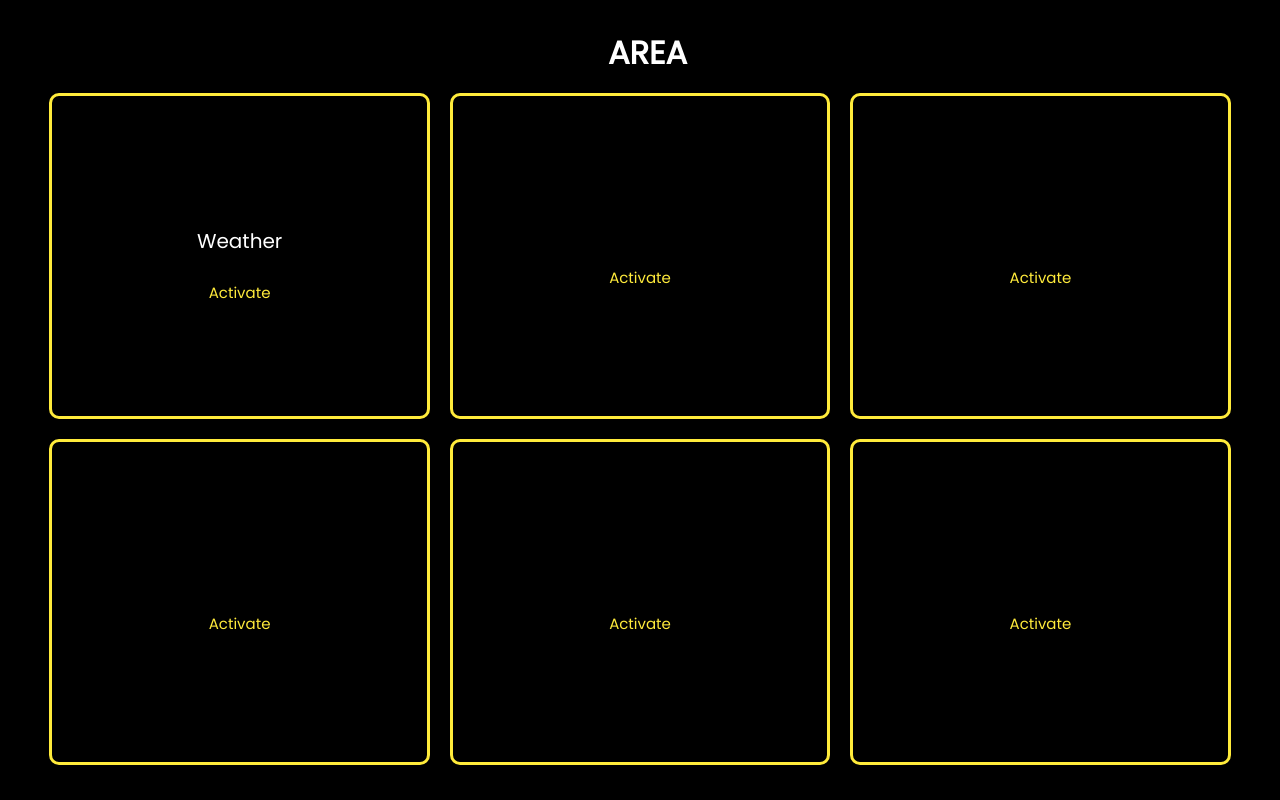
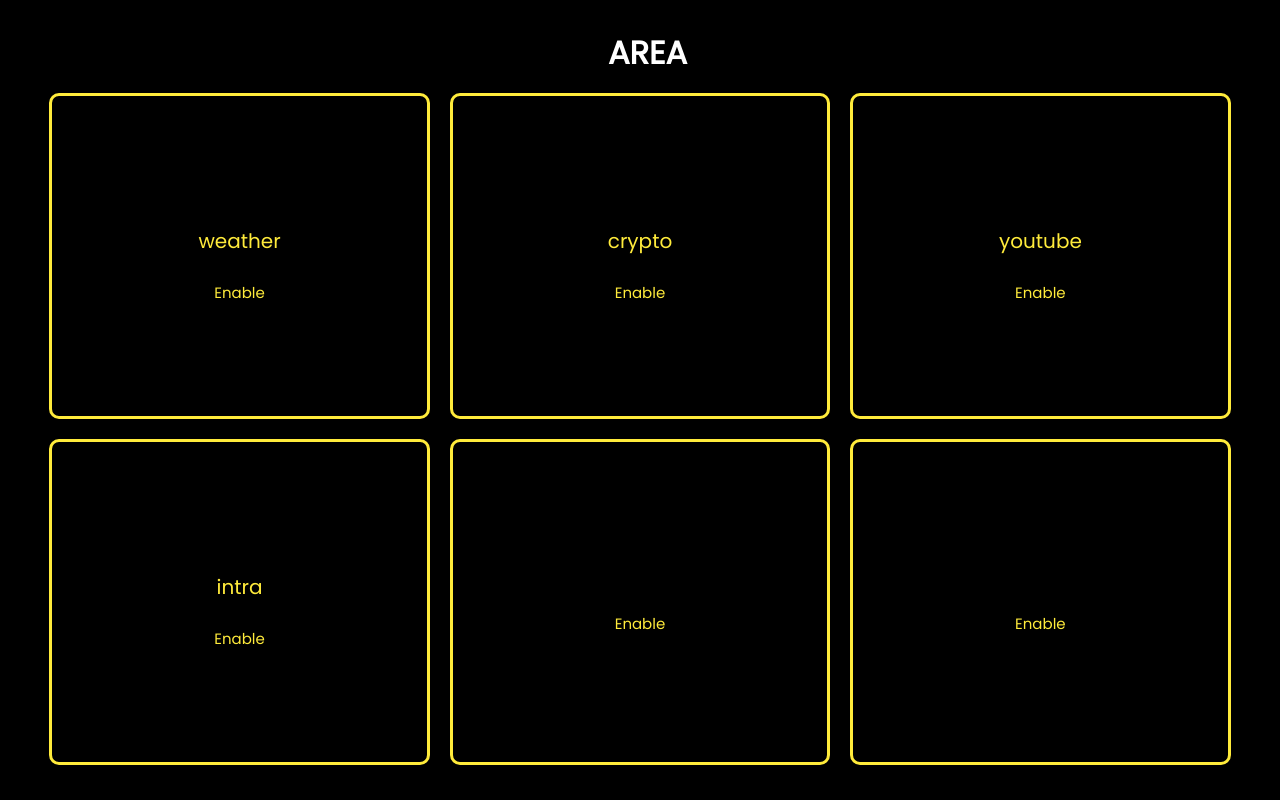
Before and after one commit to alexgarden92160/Area, a React (Create React App) app in the folder client/: page /subscription in a window 1280 px wide. Built offline with nearby package versions, Linux system fonts and the light colour scheme; no server answers.

Commit message:
[FIX] session storage [ADD] ....

```diff
--- /dev/null
+++ b/client/src/components/Pattern.js
@@ -0,0 +1,48 @@
+import React, { useState } from "react";
+import Draggable from 'react-draggable';
+
+export default function Pattern(props) {
+
+    function compare_type(type) {
+        if (type === "string")
+            return <input />
+        else if (type === "list") {
+
+            return <select />
+        }
+        else if (type === "int")
+            return <input />
+    }
+
+    function create_front() {
+        let tab = []
+        let tabt = []
+        let final = []
+
+        props.type.map((z) => {
+            tab.push(compare_type(z));
+
+        });
+        props.name.map((a) => {
+            tabt.push(<p className="title_name">{a}</p>)
+        });
+
+        for (var i = 0; i < props.name.length; i++) {
+            final.push(tabt[i]);
+            final.push(tab[i]);
+        }
+        return final
+    }
+
+    return (
+        <Draggable>
+            <div className='widget'>
+                {create_front()}
+                <select>
+                    <option>Reaction</option>
+                </select>
+            </div>
+        </Draggable>
+
+    );
+}
--- a/client/src/components/Popup.js
+++ b/client/src/components/Popup.js
@@ -2,18 +2,54 @@
 import React, { useState } from "react";
 import Draggable from 'react-draggable';
 import Home from '../pages/Home';
+import Pattern from './Pattern';
 import { useNavigate } from "react-router";
+import about from "../about.json";
 
 function Popup(props) {
+    let tab = []
+    let params = []
+    let n = []
+    let value = [[]]
 
-    const serv = ["Weather", "Youtube"]
-    const disp = serv.map((h) => {
-        if (true)
-            return <li>{h}</li>
+    const get_params = (nm) => {
+        about.services.map((h) => {
+            h.actions.map((z) => {
+                if (nm === z.name) {
+                    z.parameters.map((i) => {
+                        params.push(i.type)
+                        n.push(i.name)
+                        if (i.type === "list")
+                            value.push(i.values)
+                        else
+                            value.push([])
+                        console.log(i.name + " " + i.value)
+                    }
+                    )
+                }
+            });
+        });
+        Home.instance.addActions(<Pattern type={params} name={n} val={value} />)
+    }
 
-        return null
+    function fill_tab() {
+        let name = ""
+        about.services.map((h) => {
+            if ((sessionStorage.getItem(h.name) === 'true') === true) {
+                name = h.name
+                tab.push(<p>{h.name}</p>);
+                h.actions.map((z) => {
+                    tab.push(<button onClick={() => get_params(z.name)}>{z.name}</button>);
+                });
+            }
+        });
+        return tab;
     }
-    );
+
+    const res = fill_tab().map((h) => {
+        return <li>{h}</li>
+    });
+
     return (
         <Draggable>
             <div className='popup'
@@ -21,7 +57,7 @@
                     transform: props.visible ? ' translateY(0vh' : 'translateY(-100vh)',
                     opacity: props.visible ? '1' : '0'
                 }}>
-                <ul> {disp}</ul>
+                <ul>{res}</ul>
             </div>
         </Draggable>
 
--- a/client/src/components/Services.js
+++ b/client/src/components/Services.js
@@ -5,46 +5,29 @@
 import axios from 'axios';
 
 function Services(props) {
-  const [ac, setAc] = useState(null);
+  const [ac, setAc] = useState((sessionStorage.getItem(props.name) === 'true') === true ? "Disable" : "Enable")
 
-
-  const getactivation = async (e) => {
-    axios.post(
-      `http://localhost:8080/active/get`, {
-      service: props.name
-    }
-    ).then(res => setAc(res.data))
-  };
-
-  useEffect(() => {
-    getactivation()
-  }, []);
-
-  const checkac = () => {
-
-    if (ac === true)
-      return "Deactivate"
-    else
-      return "Activate"
-  }
-
-  const acdesac = () => {
-    if (ac === false) {
-      setAc(true)
-      axios.post(
-        `http://localhost:8080/active/set`, {
-        service: props.name,
-        state: true
+  const acdesac = async () => {
+    if ((sessionStorage.getItem(props.name) === 'true') === false) {
+      setAc("Disable")
+      sessionStorage.setItem(props.name, true);
+      await axios.post(
+        `http://onearea.online:3000/service/active/set`, {
+        service_name: props.name,
+        active_state: true,
+        id: sessionStorage.getItem("id")
       }
-      ).then(res => console.log(false))
+      );
     } else {
-      setAc(false)
-      axios.post(
-        `http://localhost:8080/active/set`, {
-        service: props.name,
-        state: false
+      setAc("Enable")
+      sessionStorage.setItem(props.name, false);
+      await axios.post(
+        `http://onearea.online:3000/service/active/set`, {
+        service_name: props.name,
+        active_state: false,
+        id: sessionStorage.getItem("id")
       }
-      ).then(res => console.log(true))
+      )
     }
   }
 
@@ -52,8 +35,7 @@
     <div className='sub'>
       <p>{props.name}</p>
       <div className='activatesub'>
-        <button onClick={acdesac}>{checkac()}</button>
-        {console.log(ac)}
+        <button onClick={async () => { await acdesac() }}>{(sessionStorage.getItem(props.name) === 'true') === true ? "Disable" : "Enable"}</button>
       </div>
     </div>
   )
--- a/client/src/pages/Home.js
+++ b/client/src/pages/Home.js
@@ -5,20 +5,26 @@
 import Popup from '../components/Popup';
 import Weather from '../components/Weather'
 import Mail from '../components/Mail'
+import Pattern from '../components/Pattern';
+import axios from 'axios';
+
 class Home extends React.Component {
   static instance;
-  // constructor(props) {
-  //   super(props);
-  //   Home.instance = this;
-  //   this.state = { components: [], ids: [] };
+  constructor(props) {
+    super(props);
+    Home.instance = this;
+    this.state = { actions: [], visible: false };
     //   this.cpt = 0;
     //   this.loadWidgets();
-  // }
+  }
 
-  // addComp(comp) {
+  addActions(comp) {
+    var comptmp = this.state.actions
     //   console.log(comp.type.name);
     //   var tmp = JSON.parse(sessionStorage.getItem("widgets"))
-  //   tmp.list.push(comp.type.name);
+    comptmp.push(comp);
+    this.setState({ actions: comptmp });
+
     //   sessionStorage.setItem("widgets", JSON.stringify(tmp));
     //   console.log(sessionStorage.getItem("widgets"));
     //   axios.post("http://localhost:8080/widgets/add", {
@@ -27,7 +33,7 @@
     //   }).then(() => {
     //     this.addComponent(comp)
     //   })
-  // }
+  }
 
   // addComponent(comp) {
   //   var tmpcomp = this.state.components;
@@ -86,9 +92,6 @@
   //     return <Crypto id={this.getCurrentId()} />
   // }
 
-  state = {
-    visible: false
-  }
   switch = () => {
     if (this.state.visible === true) {
       this.setState({
@@ -118,8 +121,9 @@
             <Popup
               visible={this.state.visible}
               hide={this.hide} />
-            <Mail />
-            {/* <p>Bienvenue {sessionStorage.getItem("name")}</p> */}
+
+            <div>{this.state.actions}</div>
+
           </div>
         </div>
       </body>
--- a/client/src/pages/Login.js
+++ b/client/src/pages/Login.js
@@ -25,14 +25,16 @@
         axios.post("http://onearea.online:3000/service/active/getall", {
           id: res.data[0].id
         }).then((resa) => {
-          console.log(resa.data[0]);
-          if (res.status === 200) {
-            // sessionStorage.setItem("Weather", resa.data[0].Weather.is_active);
-            // sessionStorage.setItem("Youtube", resa.data[0].Youtube.is_active);
+          console.log(resa.status)
+          if (resa.status === 200) {
+            sessionStorage.setItem("weather", resa.data.weather.is_active);
+            sessionStorage.setItem("youtube", resa.data.youtube.is_active);
+            //sessionStorage.setItem("crypto", resa.data.crypto.is_active);
+            sessionStorage.setItem("intra", resa.data.intra.is_active);
           }
         })
         navigation("/", { replace: true });
-        //window.location.reload(false);
+        window.location.reload(false);
       }
     })
       .catch((error) => {
--- a/client/src/pages/Register.js
+++ b/client/src/pages/Register.js
@@ -23,11 +23,14 @@
         sessionStorage.setItem("id", res.data[0].id);
 
         axios.post("http://onearea.online:3000/active/getall", {
+          id: res.data[0].id
         }).then((resa) => {
-          console.log(resa.data);
-          if (res.status === 200) {
-            sessionStorage.setItem("Weather", resa.data[0]);
-            sessionStorage.setItem("Youtube", resa.data[0]);
+          if (resa.status === 200) {
+
+            sessionStorage.setItem("weather", resa.data.weather.is_active);
+            sessionStorage.setItem("youtube", resa.data.youtube.is_active);
+            //sessionStorage.setItem("crypto", resa.data.crypto.is_active);
+            sessionStorage.setItem("intra", resa.data.intra.is_active);
           }
         })
 
--- a/client/src/pages/Subscription.js
+++ b/client/src/pages/Subscription.js
@@ -28,10 +28,10 @@
           <h1 className="title">AREA</h1>
         </header >
         <div className='mastersub'>
-          <Services name="Weather" />
-          <Services />
-          <Services />
-          <Services />
+          <Services name="weather" />
+          <Services name="crypto" />
+          <Services name="youtube" />
+          <Services name="intra" />
           <Services />
           <Services />
         </div>
--- a/client/src/style/Popup.scss
+++ b/client/src/style/Popup.scss
@@ -8,4 +8,8 @@
     li{
         color : $yellow;
     }
+    p {
+        list-style-type: square ;
+        margin-right:50%;
+    }
 }
--- a/client/src/style/Settings.scss
+++ b/client/src/style/Settings.scss
@@ -9,7 +9,24 @@
     font-family: $font;
     caret-color: $yellow;
     p{
-        color:white
+        color:$yellow
+    }
+    ul {
+    list-style-type: none;
+    }
+    button {
+        padding:0px;
+        text-align: center;
+        background-color: black;
+        border-style: none;
+        border-radius: 50px;
+        color: $yellow;
+    }
+
+    button:hover{
+        font-weight: bold;
+        background-color: $yellow;
+        color:black;
     }
 }
 
```
Lines whose indentation alone changed are shown as unchanged.
